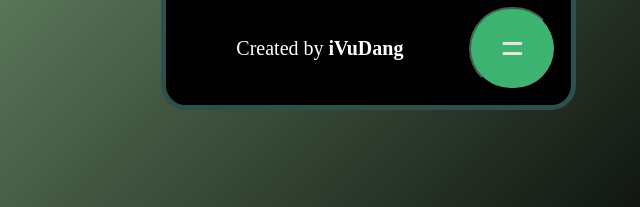
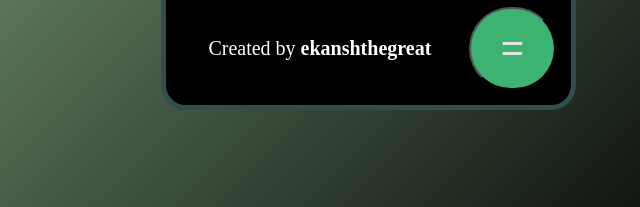
Before and after one commit to Ekanshthegreat/firstwebsite, a plain HTML site: page index.html in a window 1280 px wide. Shown: the part 568-775 px from the top of the page, 272-912 px from the left. Drawn offline with Linux system fonts and the light colour scheme.

Commit message:
Update index.html

```diff
--- a/index.html
+++ b/index.html
@@ -2,20 +2,19 @@
 <html>
 <head>
   <meta charset="UTF-8">
-  <meta name="description" content="iVuDang - The Odin Project - Calculator">
-  <meta name="keywords" content="iVuDang, The Odin Project, Calculator">
-  <metaname="author" content="iVuDang">
+  <meta name="description" content="ekanshthegreat - The Odin Project - Calculator">
+  <meta name="keywords" content="ekanshthegreat, The Odin Project, Calculator">
+  <metaname="author" content="ekanshthegreat">
   <meta name="viewport" content="width=device-width, initial-scale=1">
 
   <!-- Appears when linking on social media -->
-  <meta property='og:title' content='iVuDang - Calculator'/>
+  <meta property='og:title' content='ekanshthegreat - Calculator'/>
   <meta property='og:image' content='https://i.imgur.com/1vjHzwW.jpeg'/> <!-- REPLACE -->
-  <meta property='og:description' content='iVuDang - Calculator'/>
-  <meta property='og:url' content='https://github.com/iVuDang'/>
+  <meta property='og:description' content='ekanshthegreat - Calculator'/>
   <meta property="og:type" content="website" />
 
   <!-- Appears on tab title  -->
-  <title>iVuDang - Calculator </title>
+  <title>ekanshthegreat - Calculator </title>
 
   <!-- Link to CSS file -->
   <link href="style.css" rel="stylesheet">
@@ -60,7 +59,7 @@
       <!-- Grid - credits - 6th last row -->
       <div class="credits-container">
           Created by
-        <a id="iVuDang-link" target="_blank" href="https://www.youtube.com/user/iVuDang">  <b>  iVuDang </b>
+        <a id="ekanshthegreat" target="_blank" href="https://www.youtube.com/user/Ekanshthegreat">  <b>  ekanshthegreat </b>
         </a>
       </div>
 
```
